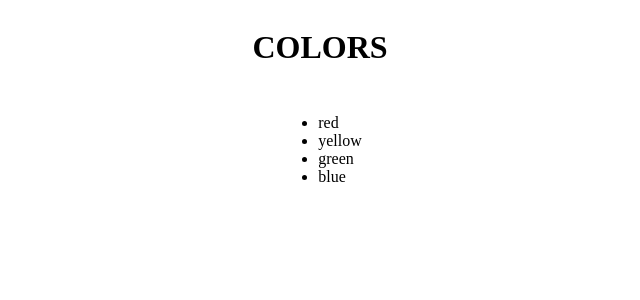
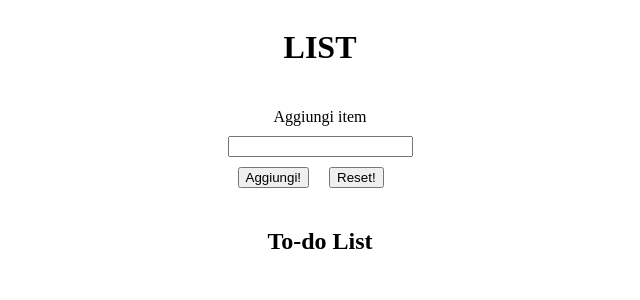
Before and after one commit to RosarioFloridia/React-excercises, a React (Vite) app in the folder my-app/: page / in a window 1280 px wide. Shown: the top 300 px of the page, without its empty margins (320-960 px from the left). Built offline with nearby package versions, Linux system fonts and the light colour scheme.

Commit message:
Liste e Stato

```diff
--- a/my-app/src/App.tsx
+++ b/my-app/src/App.tsx
@@ -1,5 +1,6 @@
 import "./app.css"
-import { Colors, arrayColors } from "./colors/Colors"
+// import { Colors, arrayColors } from "./colors/Colors"
+import { toDoList, ToDoList } from "./todolist/TodoList"
 
 //  LIST OF NOT USED IMPORTS
 // import { Counter } from "./counter/Counter"
@@ -14,7 +15,7 @@ function App() {
   return (
     <>
       <div>
-        <Colors items={arrayColors} />
+        <ToDoList items={toDoList} />
       </div>
     </>
   )
--- /dev/null
+++ b/my-app/src/todolist/TodoList.tsx
@@ -0,0 +1,74 @@
+import { useState } from "react";
+
+type Item = { id: number; name: string }
+type Items = Item[]
+
+export const toDoList:Items = []
+
+function ItemList({ item, onRemove }: { item: Item, onRemove: (id: number) => void;}) {
+    return (
+        <>
+            <li>
+                {item.name}
+                <button type="button" onClick={()=> onRemove(item.id)}>Rimuovi!</button>
+            </li>
+        </>
+    )
+}
+
+export function ToDoList({ items }: { items: Items }) {
+    const [listItems, setListItems] = useState(items)
+    const [itemValue, setItemValue] = useState("")
+    const [idItems, setID] = useState(1)
+
+    function handleChange(event: React.ChangeEvent<HTMLInputElement>) {
+            setItemValue(event.target.value)
+    }
+
+    function handleAdd() {
+
+
+        if(!itemValue.trim()) return;
+
+
+        const newItem: Item = {
+            id: idItems,
+            name: itemValue
+        }
+
+        setListItems([...listItems, newItem])
+        setItemValue("")
+        setID(prevId => prevId + 1);
+
+    }
+
+    function handleRemove(id: number) {
+        setListItems(listItems.filter((item) => item.id !== id));
+    }
+
+    function handleReset() {
+        setItemValue("")
+        setListItems([])
+    }
+
+    return (
+        <>
+            <h1>LIST</h1>
+            <form>
+                <div>
+                    <label htmlFor="add">Aggiungi item</label>
+                    <input type="text"  id="add" name="add" value={itemValue}  onChange={handleChange}/>
+                </div>
+                <button type="button" onClick={handleAdd}>Aggiungi!</button>
+                <button type="button" onClick={handleReset}>Reset!</button>
+            </form>
+
+            <h2>To-do List</h2>
+            <ul>
+                {listItems.map(item => (
+                    <ItemList key={item.id} item={item} onRemove={handleRemove}/>
+                ))}
+            </ul>
+        </>
+    )
+}
```
